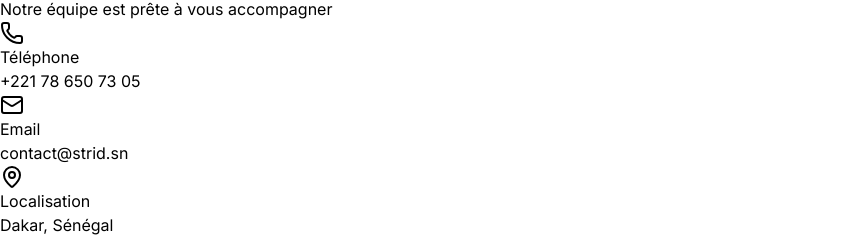
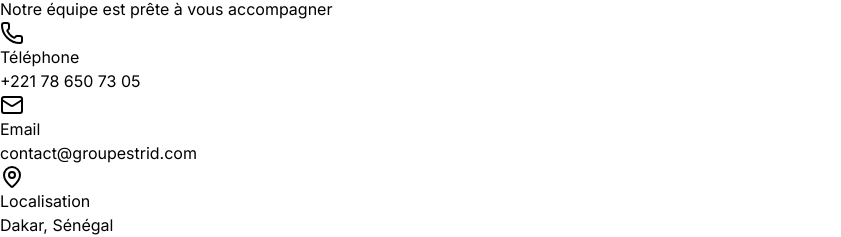
Before and after one commit to Drame-Kandji/with-cod, a React (Vite) app: page / in a window 1280 px wide. Shown: the part 8094-8331 px from the top of the page, without its empty margins (0-841 px from the left). Built offline with nearby package versions, Linux system fonts and the light colour scheme.

Commit message:
change contact mail

```diff
--- a/src/App.tsx
+++ b/src/App.tsx
@@ -531,7 +531,7 @@ function App() {
                       Email
                     </h3>
                     <p className="text-gray-600 dark:text-gray-400 text-sm">
-                      contact@strid.sn
+                      contact@groupestrid.com
                     </p>
                   </div>
                 </div>
@@ -581,16 +581,14 @@ function App() {
                 </p>
                 <div className="flex w-full flex-col sm:flex-row gap-3">
                   <a
-                    href="https://mail.google.com/mail/?view=cm&fs=1&to=contact%40strid.sn"
-                    target="_blank"
-                    rel="noopener noreferrer"
-                    className="flex-1 text-center bg-amber-700 text-white px-6 py-3 rounded-lg hover:bg-amber-800 transition-all transform hover:scale-105 font-medium shadow-lg text-sm"
+                    href="mailto:contact@groupestrid.com"
+                    className="flex-1 text-center bg-amber-700 text-white px-6 py-3 rounded-lg hover:bg-amber-800 transition-all md:hover:scale-105 font-medium shadow-lg text-sm focus-visible:outline-none focus-visible:ring-2 focus-visible:ring-amber-500 focus-visible:ring-offset-2"
                   >
                     Nous écrire par email
                   </a>
                   <a
                     href="tel:+221786507305"
-                    className="flex-1 text-center border border-amber-700 text-amber-800 dark:text-amber-400 px-6 py-3 rounded-lg hover:bg-amber-50 dark:hover:bg-gray-700 transition-all font-medium text-sm"
+                    className="flex-1 text-center border border-amber-700 text-amber-800 dark:text-amber-400 px-6 py-3 rounded-lg hover:bg-amber-50 dark:hover:bg-gray-700 transition-all font-medium text-sm focus-visible:outline-none focus-visible:ring-2 focus-visible:ring-amber-500 focus-visible:ring-offset-2"
                   >
                     Nous appeler
                   </a>
```
